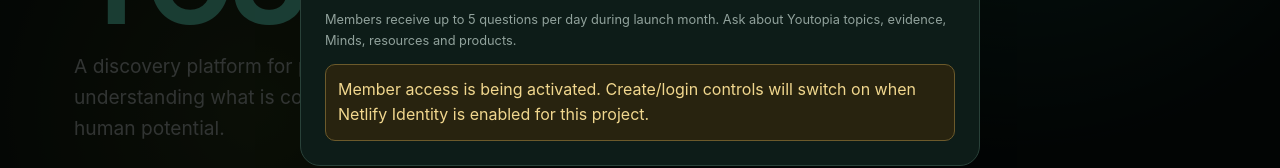
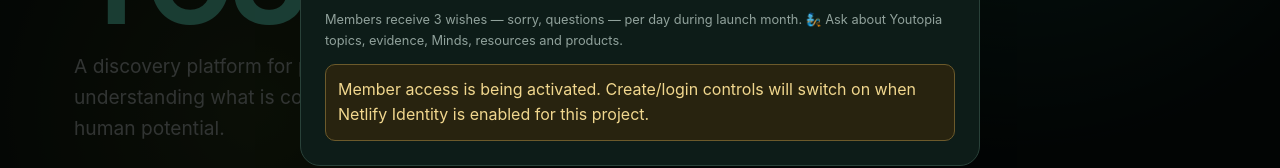
Before and after one commit to ajrichards2003-jpg/youtopia-life, a website: page index.html in a window 1280 px wide. Both pictures are taken after a click on the button "Ask Youtopia AI". Shown: the part 365-533 px from the top of the page. Drawn offline with Linux system fonts and the light colour scheme.

Commit message:
Make Ask Youtopia a three-wish daily experience

```diff
--- a/index.html
+++ b/index.html
@@ -72,7 +72,7 @@
 <footer class="footer"><div class="wrap"><b>Youtopia Life — Limitless Youth.</b><p>Information and education only. Youtopia does not provide medical diagnosis or treatment. Evidence status can change as new research appears.</p><p><a href="mailto:info@youtopialife.com">info@youtopialife.com</a> · <a href="https://www.facebook.com/profile.php?id=61594678834652" target="_blank" rel="noopener">Facebook</a> · © 2026 Youtopia Life</p></div></footer>
 
 <button class="btn primary ai" onclick="openAI()">✨ Ask Youtopia</button>
-<div class="modal" id="aimodal"><div class="box"><div class="boxhead"><div><div class="eyebrow">Launch month access</div><h2 style="margin:5px 0">Ask Youtopia AI</h2></div><button class="close" onclick="closeAI()">×</button></div><p class="fine">Members receive up to 5 questions per day during launch month. Ask about Youtopia topics, evidence, Minds, resources and products.</p><div id="autharea"><div class="notice">Member access is being activated. Create/login controls will switch on when Netlify Identity is enabled for this project.</div></div><div id="chat" style="display:none"><div class="chatlog" id="chatlog"><div class="msg">Ask Youtopia: What are you curious about?</div></div><div class="chatrow"><input id="q" maxlength="600" placeholder="Ask about sleep, longevity, red light, peptides…"><button class="btn primary" onclick="ask()">Ask</button></div><p class="fine" id="quota"></p></div></div></div>
+<div class="modal" id="aimodal"><div class="box"><div class="boxhead"><div><div class="eyebrow">Launch month access</div><h2 style="margin:5px 0">Ask Youtopia AI</h2></div><button class="close" onclick="closeAI()">×</button></div><p class="fine">Members receive 3 wishes — sorry, questions — per day during launch month. 🧞 Ask about Youtopia topics, evidence, Minds, resources and products.</p><div id="autharea"><div class="notice">Member access is being activated. Create/login controls will switch on when Netlify Identity is enabled for this project.</div></div><div id="chat" style="display:none"><div class="chatlog" id="chatlog"><div class="msg">Ask Youtopia: What are you curious about?</div></div><div class="chatrow"><input id="q" maxlength="600" placeholder="Ask about sleep, longevity, red light, peptides…"><button class="btn primary" onclick="ask()">Ask</button></div><p class="fine" id="quota"></p></div></div></div>
 <script type="module">
 const modal=document.getElementById('aimodal');window.openAI=()=>modal.classList.add('open');window.closeAI=()=>modal.classList.remove('open');
 async function bootIdentity(){try{const id=await import('https://esm.sh/@netlify/identity@2');await id.handleAuthCallback().catch(()=>null);let user=await id.getUser();const area=document.getElementById('autharea');const chat=document.getElementById('chat');
```
